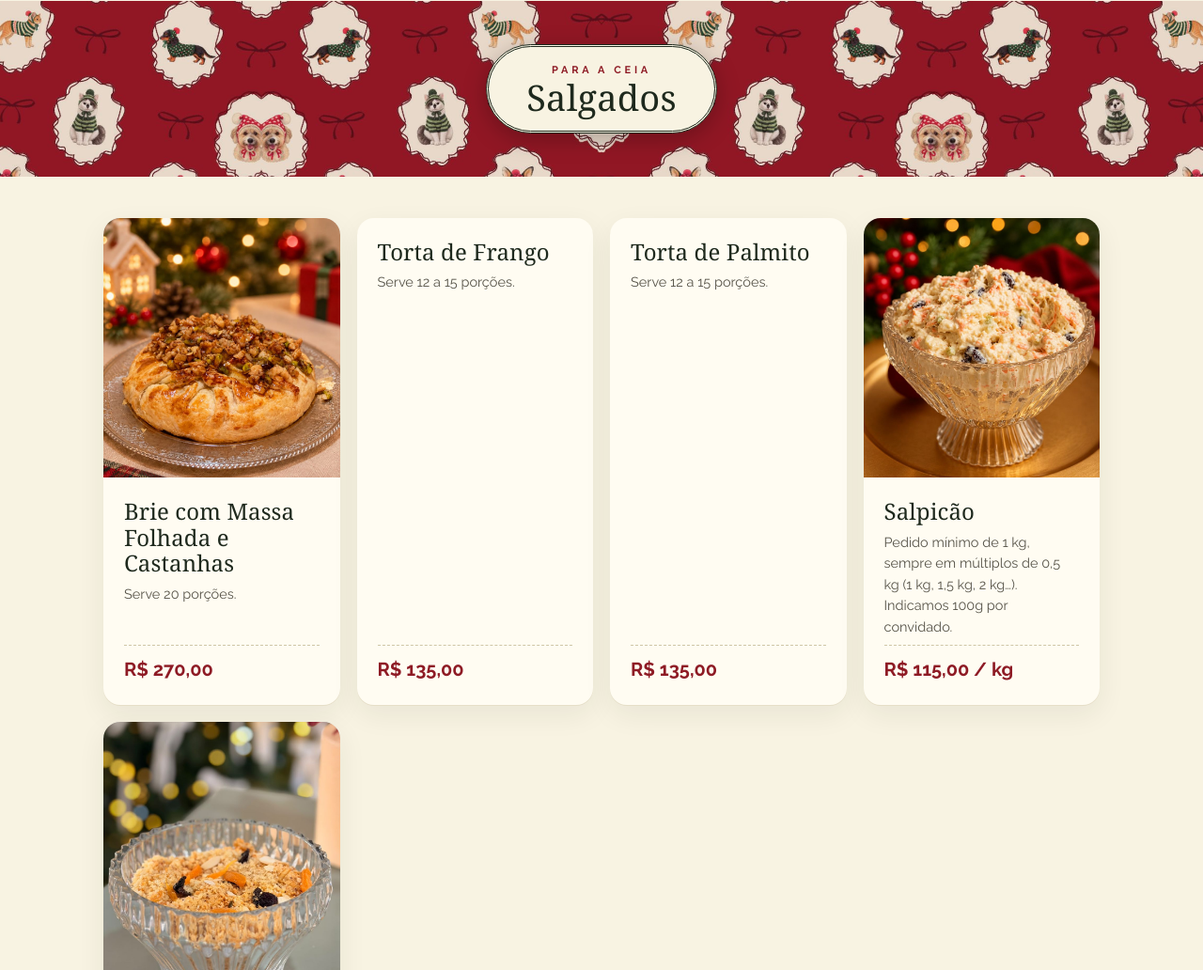
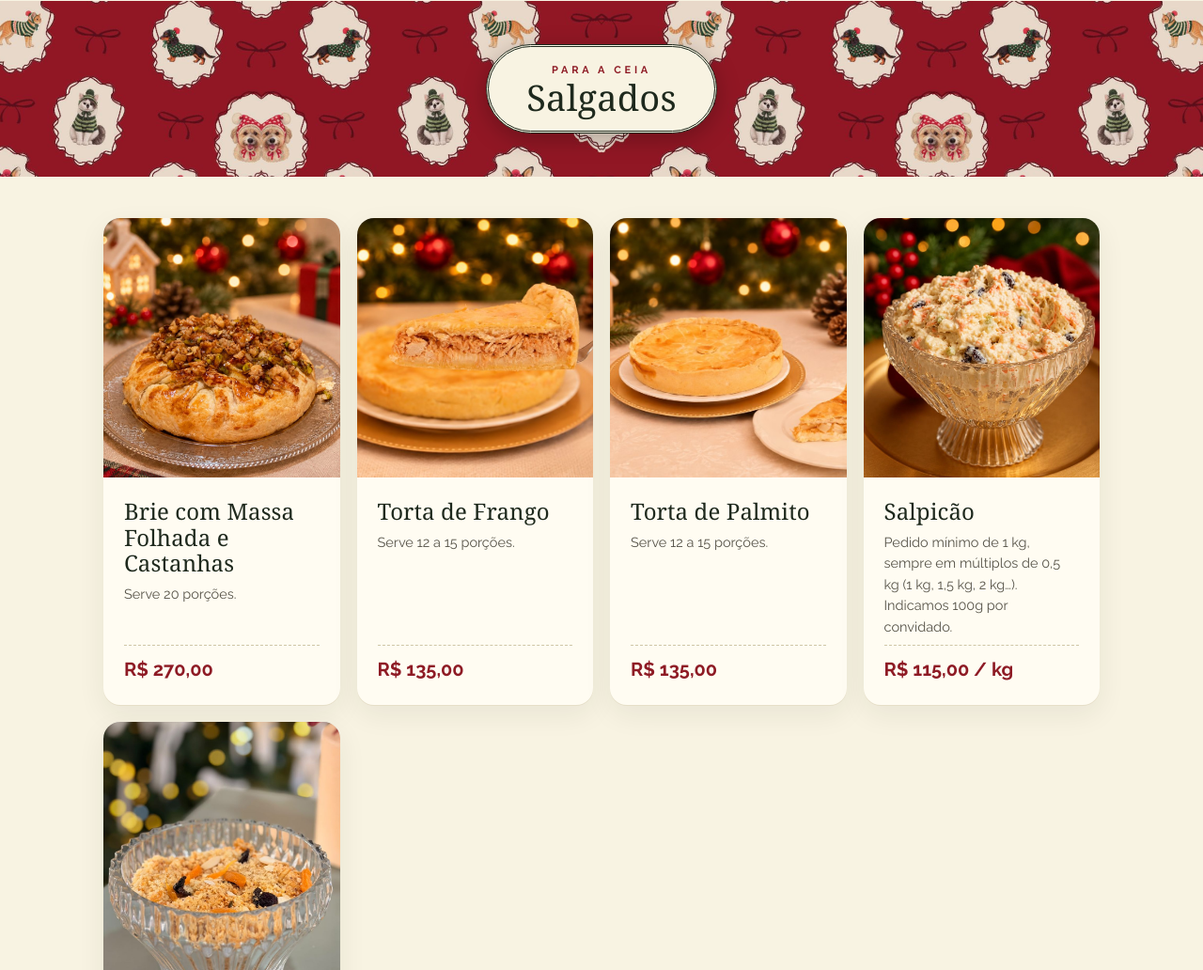
Before and after one commit to SAcomunica/natal-santaconfeiteira, a plain HTML site: page cardapio.html in a window 1280 px wide. Shown: the part 9485-10517 px from the top of the page at 94% size. Drawn offline with Linux system fonts and the light colour scheme; a web font is replaced by a local one.

Commit message:
Corrige selo NOVO em Sobremesas e adiciona fotos das tortas de frango e palmito
Co-Authored-By: Claude Opus 5.5 <noreply@anthropic.com>
Claude-Session: https://claude.ai/code/session_01A7tSjwAdRHH1UbHh2JkvkF

```diff
--- a/cardapio.html
+++ b/cardapio.html
@@ -464,12 +464,12 @@ nav{top:60px!important}
       <p>Serve 20 porções.</p>
       <div class="price-big">R$ 270,00</div>
     </div></article>
-    <article class="card"><div class="bd">
+    <article class="card"><div class="ph"><img src="img/torta-frango.jpg" alt="Torta de Frango"></div><div class="bd">
       <h3>Torta de Frango</h3>
       <p>Serve 12 a 15 porções.</p>
       <div class="price-big">R$ 135,00</div>
     </div></article>
-    <article class="card"><div class="bd">
+    <article class="card"><div class="ph"><img src="img/torta-palmito.jpg" alt="Torta de Palmito"></div><div class="bd">
       <h3>Torta de Palmito</h3>
       <p>Serve 12 a 15 porções.</p>
       <div class="price-big">R$ 135,00</div>
```
Also changed, not shown: index.html (+2 -1 lines), img/torta-frango.jpg (added), img/torta-palmito.jpg (added), 1 other file.
